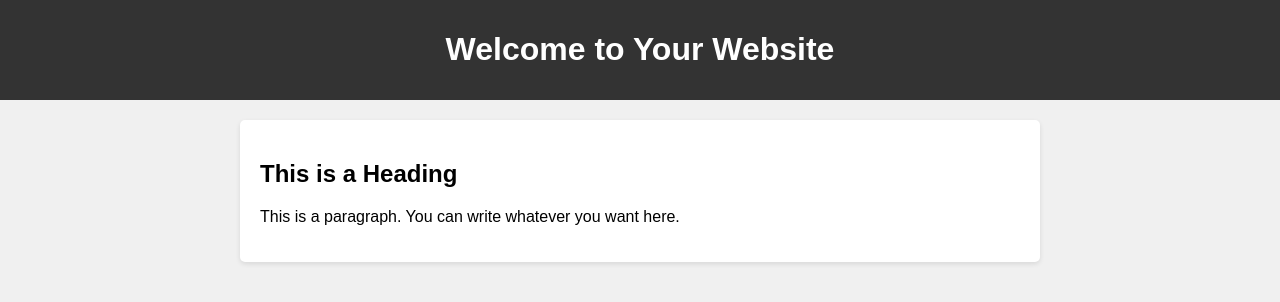
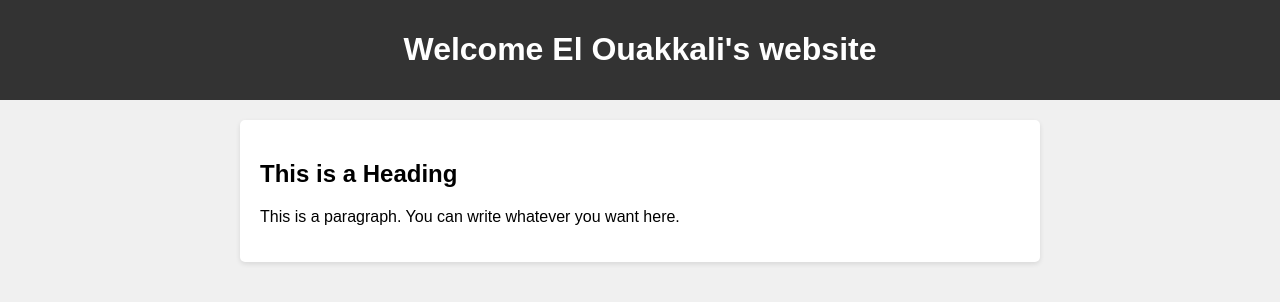
Before and after one commit to 0x5A61616B69/mywebsite, a plain HTML site: page index.html in a window 1280 px wide. Drawn offline with Linux system fonts and the light colour scheme.

Commit message:
Update index.html

```diff
--- a/index.html
+++ b/index.html
@@ -33,7 +33,7 @@
 </head>
 <body>
     <header>
-        <h1>Welcome to Your Website</h1>
+        <h1>Welcome El Ouakkali's website</h1>
     </header>
     <div class="container">
         <div class="content">
```
